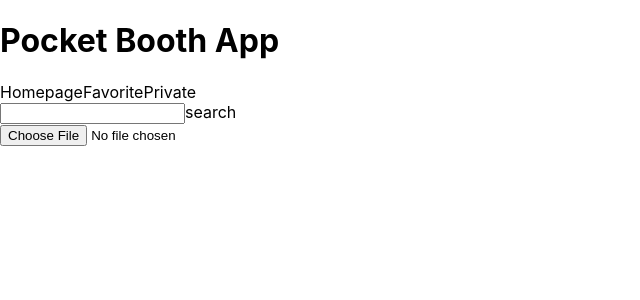
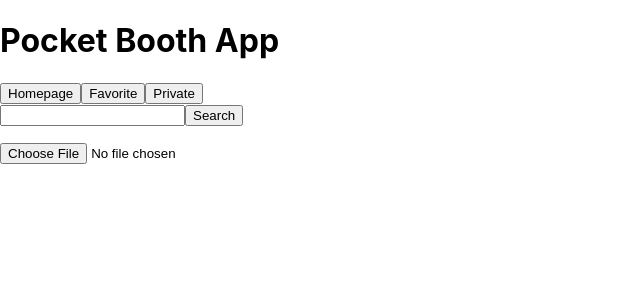
Before and after one commit to RichardMiruka/pocket-booth-app, a React (Create React App) app in the folder client/: page / in a window 1280 px wide. Shown: the top 300 px of the page, without its empty margins (0-640 px from the left). Built offline with nearby package versions, Linux system fonts and the light colour scheme.

Commit message:
Committed assignment

```diff
--- a/client/src/App.js
+++ b/client/src/App.js
@@ -1,13 +1,14 @@
-import logo from './logo.svg';
 import './App.css';
 import UploadForm from './Upload';
 import Gallery from './Gallery';
+import Search from './Search';
 
 function App() {
   return (
     <div>
-      <Gallery/>
-      <UploadForm/>
+      <Gallery />
+      <Search />
+      <UploadForm />
     </div>
   );
 }
--- a/client/src/Gallery.js
+++ b/client/src/Gallery.js
@@ -1,23 +1,18 @@
+import React from 'react';
 
+function Gallery() {
+  return (
+    <div>
+      <h1 className="mt-5 text-center main heading">Pocket Booth App</h1>
+      <div className="menu-tab container">
+        <div className="menu-tab d-flex justify-center-around">
+          <button className="button">Homepage</button>
+          <button className="button">Favorite</button>
+          <button className="button">Private</button>
+        </div>
+      </div>
+    </div>
+  );
+}
 
-
-function Gallery(){
-    return (
-        <div>
-            <h1 className="mt-5 text-centre main heading">Pocket Booth App</h1>
-            <div className="menu-tab container">
-                <div className="menu-tab d-flex justify center-around">
-                    <btn className="button">Homepage</btn>
-                    <btn className="button">Favorite</btn>
-                    <btn className="button">Private</btn>
-                </div>
-                <div>
-                <input type="search"></input>
-                <btn>search</btn>
-                </div>
-            </div>
-
-        </div>
-    )
-}
-export default Gallery
+export default Gallery;
--- /dev/null
+++ b/client/src/Search.js
@@ -0,0 +1,30 @@
+import React, { useState } from 'react';
+
+function Search() {
+  const [query, setQuery] = useState('');
+  const [results, setResults] = useState([]);
+
+  const handleSearch = async () => {
+    try {
+      const response = await fetch(`your_backend_api_endpoint?query=${query}`);
+      const data = await response.json();
+      setResults(data);
+    } catch (error) {
+      console.error(error);
+    }
+  };
+
+  return (
+    <div className="search-container">
+      <input type="text" value={query} onChange={(e) => setQuery(e.target.value)} />
+      <button onClick={handleSearch}>Search</button>
+      <ul>
+        {results.map((result) => (
+          <li key={result.id}>{result.name}</li>
+        ))}
+      </ul>
+    </div>
+  );
+}
+
+export default Search;
--- a/client/src/Upload.js
+++ b/client/src/Upload.js
@@ -1,4 +1,4 @@
-import React, { useState } from "react";
+import React, { useState } from 'react';
 
 function UploadForm() {
   const [file, setFile] = useState(null);
@@ -13,7 +13,7 @@ function UploadForm() {
       setError('');
     } else {
       setFile(null);
-            setError('Chagua picha si visanga');
+      setError('Please choose an image file (png or jpeg)');
     }
   }
 
@@ -21,11 +21,11 @@ function UploadForm() {
     <form>
       <input type="file" onChange={changeHandler} />
       <div className="output">
-                {error && <div className='error'>{error}</div>}
+        {error && <div className="error">{error}</div>}
         {file && <div>{file.name}</div>}
       </div>
     </form>
   );
 }
 
-export default UploadForm
+export default UploadForm;
```
Also changed, not shown: client/src/logo.svg (deleted). Lines whose indentation alone changed are shown as unchanged.
